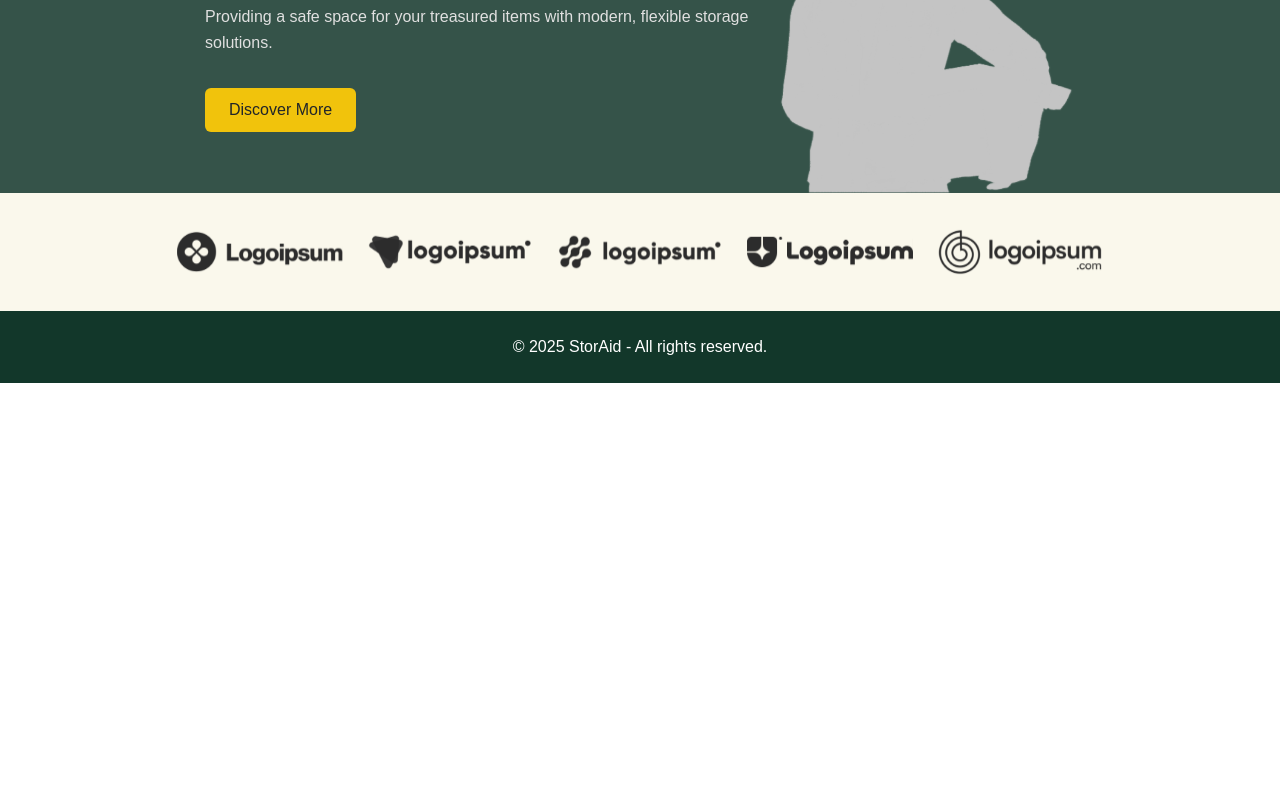
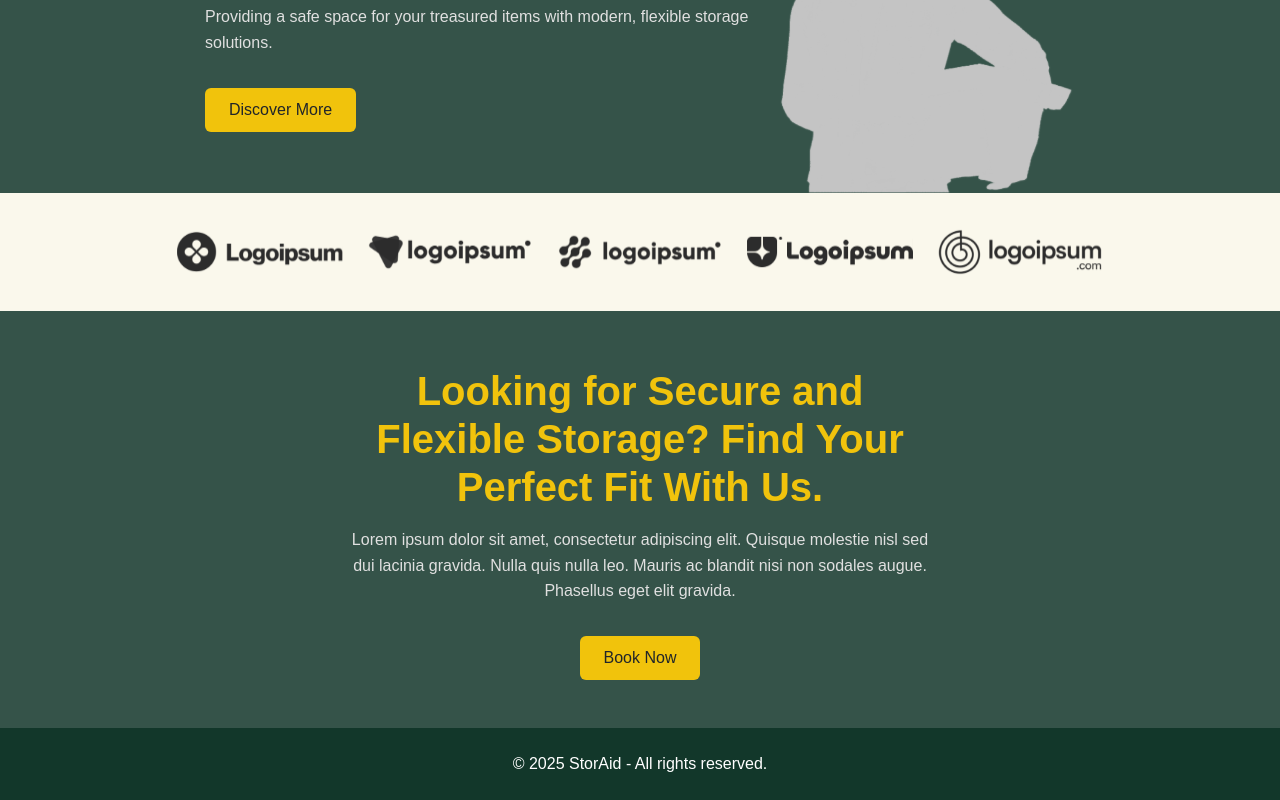
Before and after one commit to Pieplow/storaid-assignment-react, a React (Vite) app: page / in a window 1280 px wide. Shown: the part 355-1155 px from the top of the page. Before the commit the page ends 800 px from the top, so only its background shows below. Built offline with nearby package versions, Linux system fonts and the light colour scheme.

Commit message:
added css

```diff
--- a/src/App.jsx
+++ b/src/App.jsx
@@ -3,6 +3,7 @@ import Header from './components/sections/Header';
 import Hero from "./components/sections/Hero";
 import Footer from "./components/sections/Footer";
 import Logo from "./components/sections/Logo";
+import BookNow from "./components/sections/Book-now";
 import "./styles/global.css";
 
 function App() {
@@ -11,7 +12,9 @@ function App() {
       <Header />
       <Hero />
       <Logo />
+      <BookNow />
       <Footer />
+
 
     </>
   );
--- a/src/components/sections/Book-now.css
+++ b/src/components/sections/Book-now.css
@@ -0,0 +1,3 @@
+.book-now-section {
+    background-color: var(--clr-light-green-background);
+}
--- a/src/components/sections/Book-now.jsx
+++ b/src/components/sections/Book-now.jsx
@@ -6,12 +6,15 @@ import Button from '../../generics/Button';
 
 function BookNow() {
   return (
-    <section className="Book-now">
+    <section className="book-now-section text-center py-5 d-flex flex-column justify-content-center align-items-center">
+
       <SectionText
+        label=""
         title="Looking for Secure and Flexible Storage? Find Your Perfect Fit With Us."
         text="Lorem ipsum dolor sit amet, consectetur adipiscing elit. Quisque molestie nisl sed dui lacinia gravida. Nulla quis nulla leo. Mauris ac blandit nisi non sodales augue. Phasellus eget elit gravida."
       />
-        <button></button>
+        <Button label="Book Now" />
+
     </section>
   );
 }
```
